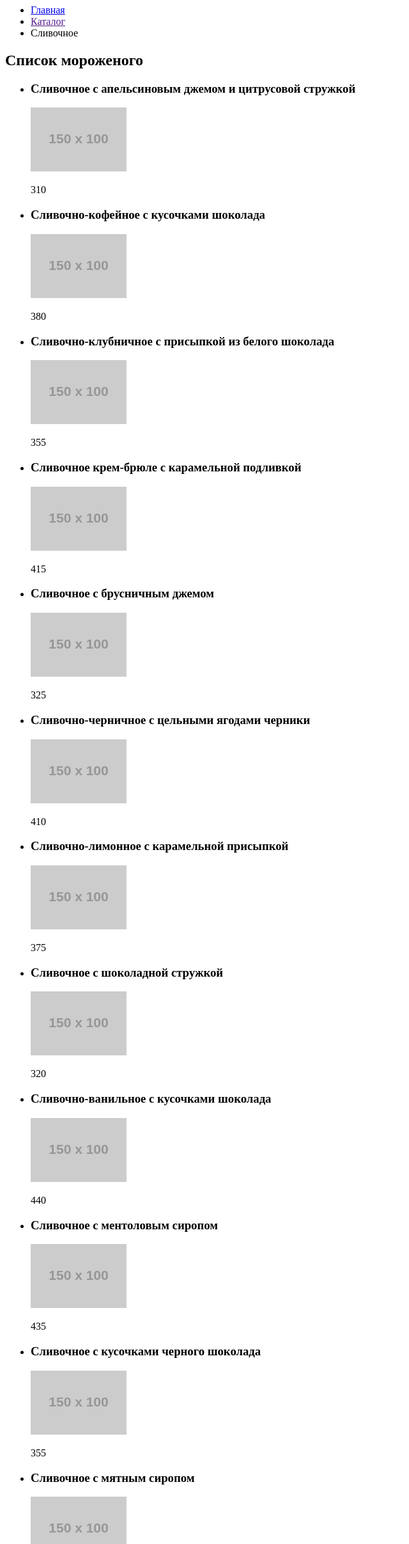
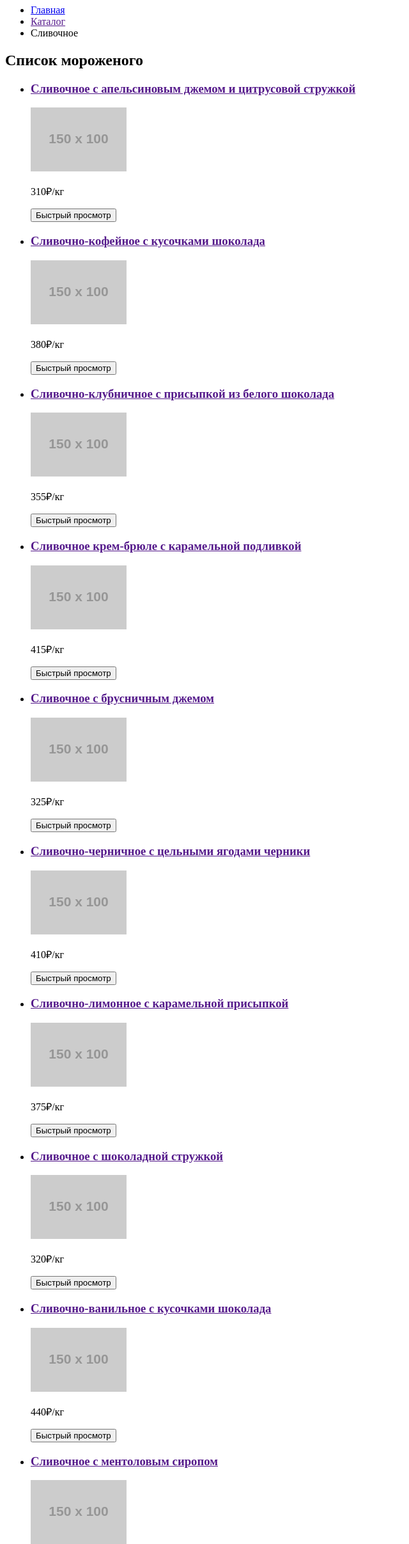
Before and after one commit to kharisovD/1179751-gllacy-26, a plain HTML site: page catalog.html in a window 1280 px wide. Shown: the part 386-2800 px from the top of the page at 64% size, without its empty margins (0-640 px from the left). Drawn offline with Linux system fonts and the light colour scheme; placeholder pictures from the web are drawn by us.

Commit message:
Исправление замечаний

```diff
--- a/catalog.html
+++ b/catalog.html
@@ -11,19 +11,19 @@
       </a>
       <nav>
         <ul>
-          <li><a href="catalog.html">Каталог</a>></li>
+          <li><a href="catalog.html">Каталог</a></li>
           <li><a href="">Доставка и оплата</a></li>
           <li><a href="">О Компании</a></li>
         </ul>
+      </nav>
       <ul>
         <li><button type="button">Поиск</button></li>
         <li><button type="button">Выход</button></li>
         <li><button type="button">2 товара</button></li>
       </ul>
-      </nav>
       <p>
         С 10 до 20, ежедневно<br>
-        <span>8 812 450-25-25</span>
+        <a href="tel:88124502525">8 812 450-25-25</a>
       </p>
     </header>
     <main>
@@ -37,74 +37,86 @@
         <h2>Список мороженого</h2>
         <ul>
             <li>
-              <h3>Сливочное с апельсиновым джемом и цитрусовой стружкой</h3>
+              <h3><a href="">Сливочное с апельсиновым джемом и цитрусовой стружкой</a></h3>
               <img src="https://via.placeholder.com/150x100" alt="">
-              <p>310</p>
+              <p>310&#8381;/кг</p>
+              <button type="button">Быстрый просмотр</button>
             </li>
             <li>
-              <h3>Сливочно-кофейное с кусочками шоколада</h3>
+              <h3><a href="">Сливочно-кофейное с кусочками шоколада</a></h3>
               <img src="https://via.placeholder.com/150x100" alt="">
-              <p>380</p>
+              <p>380&#8381;/кг</p>
+              <button type="button">Быстрый просмотр</button>
             </li>
             <li>
-              <h3>Сливочно-клубничное с присыпкой из белого шоколада</h3>
+              <h3><a href="">Сливочно-клубничное с присыпкой из белого шоколада</a></h3>
               <img src="https://via.placeholder.com/150x100" alt="">
-              <p>355</p>
+              <p>355&#8381;/кг</p>
+              <button type="button">Быстрый просмотр</button>
             </li>
             <li>
-              <h3>Сливочное крем-брюле с карамельной подливкой</h3>
+              <h3><a href="">Сливочное крем-брюле с карамельной подливкой</a></h3>
               <img src="https://via.placeholder.com/150x100" alt="">
-              <p>415</p>
+              <p>415&#8381;/кг</p>
+              <button type="button">Быстрый просмотр</button>
             </li>
             <li>
-              <h3>Сливочное с брусничным джемом</h3>
+              <h3><a href="">Сливочное с брусничным джемом</a></h3>
               <img src="https://via.placeholder.com/150x100" alt="">
-              <p>325</p>
+              <p>325&#8381;/кг</p>
+              <button type="button">Быстрый просмотр</button>
             </li>
             <li>
-              <h3>Сливочно-черничное с цельными ягодами черники</h3>
+              <h3><a href="">Сливочно-черничное с цельными ягодами черники</a></h3>
               <img src="https://via.placeholder.com/150x100" alt="">
-              <p>410</p>
+              <p>410&#8381;/кг</p>
+              <button type="button">Быстрый просмотр</button>
             </li>
             <li>
-              <h3>Сливочно-лимонное с карамельной присыпкой</h3>
+              <h3><a href="">Сливочно-лимонное с карамельной присыпкой</a></h3>
               <img src="https://via.placeholder.com/150x100" alt="">
-              <p>375</p>
+              <p>375&#8381;/кг</p>
+              <button type="button">Быстрый просмотр</button>
             </li>
               <li>
-              <h3>Сливочное с шоколадной стружкой</h3>
+              <h3><a href="">Сливочное с шоколадной стружкой</a></h3>
               <img src="https://via.placeholder.com/150x100" alt="">
-              <p>320</p>
+              <p>320&#8381;/кг</p>
+              <button type="button">Быстрый просмотр</button>
             </li>
             <li>
-              <h3>Сливочно-ванильное с кусочками шоколада</h3>
+              <h3><a href="">Сливочно-ванильное с кусочками шоколада</a></h3>
               <img src="https://via.placeholder.com/150x100" alt="">
-              <p>440</p>
+              <p>440&#8381;/кг</p>
+              <button type="button">Быстрый просмотр</button>
             </li>
             <li>
-              <h3>Сливочноe с ментоловым сиропом</h3>
+              <h3><a href="">Сливочноe с ментоловым сиропом</a></h3>
               <img src="https://via.placeholder.com/150x100" alt="">
-              <p>435</p>
+              <p>435&#8381;/кг</p>
+              <button type="button">Быстрый просмотр</button>
             </li>
             <li>
-              <h3>Сливочное с кусочками черного шоколада</h3>
+              <h3><a href="">Сливочное с кусочками черного шоколада</a></h3>
               <img src="https://via.placeholder.com/150x100" alt="">
-              <p>355</p>
+              <p>355&#8381;/кг</p>
+              <button type="button">Быстрый просмотр</button>
             </li>
             <li>
-              <h3>Сливочное с мятным сиропом</h3>
+              <h3><a href="">Сливочное с мятным сиропом</a></h3>
               <img src="https://via.placeholder.com/150x100" alt="">
-              <p>420</p>
+              <p>420&#8381;/кг</p>
+              <button type="button">Быстрый просмотр</button>
             </li>
         </ul>
       </section>
     </main>
     <footer>
       <ul>
-        <li><a href="">Твиттер</a></li>
-        <li><a href="">Инстаграм</a></li>
-        <li><a href="">Фейсбук</a></li>
-        <li><a href="">Вконтакте</a></li>
+        <li><a href="#"  target="_blank" >Твиттер</a></li>
+        <li><a href="#"  target="_blank">Инстаграм</a></li>
+        <li><a href="#"  target="_blank">Фейсбук</a></li>
+        <li><a href="#"  target="_blank">Вконтакте</a></li>
       </ul>
       <ul>
         <li><a href="">Для поставщиков</a></li>
@@ -113,9 +125,11 @@
         <li><a href="">Экологические стандарты</a></li>
       </ul>
       <div>
+        <a href="https://htmlacademy.ru/intensive/htmlcss">
           <img src="https://via.placeholder.com/150x100" alt="">
+        </a>
         <p>
-        Сделано в HTML Academy © 2019
+          Сделано в <a href="https://htmlacademy.ru/intensive/htmlcss">HTML Academy © 2019</a>
         </p>
       </div>
     </footer>
```
Also changed, not shown: index.html (+19 -13 lines). Lines whose indentation alone changed are shown as unchanged.
